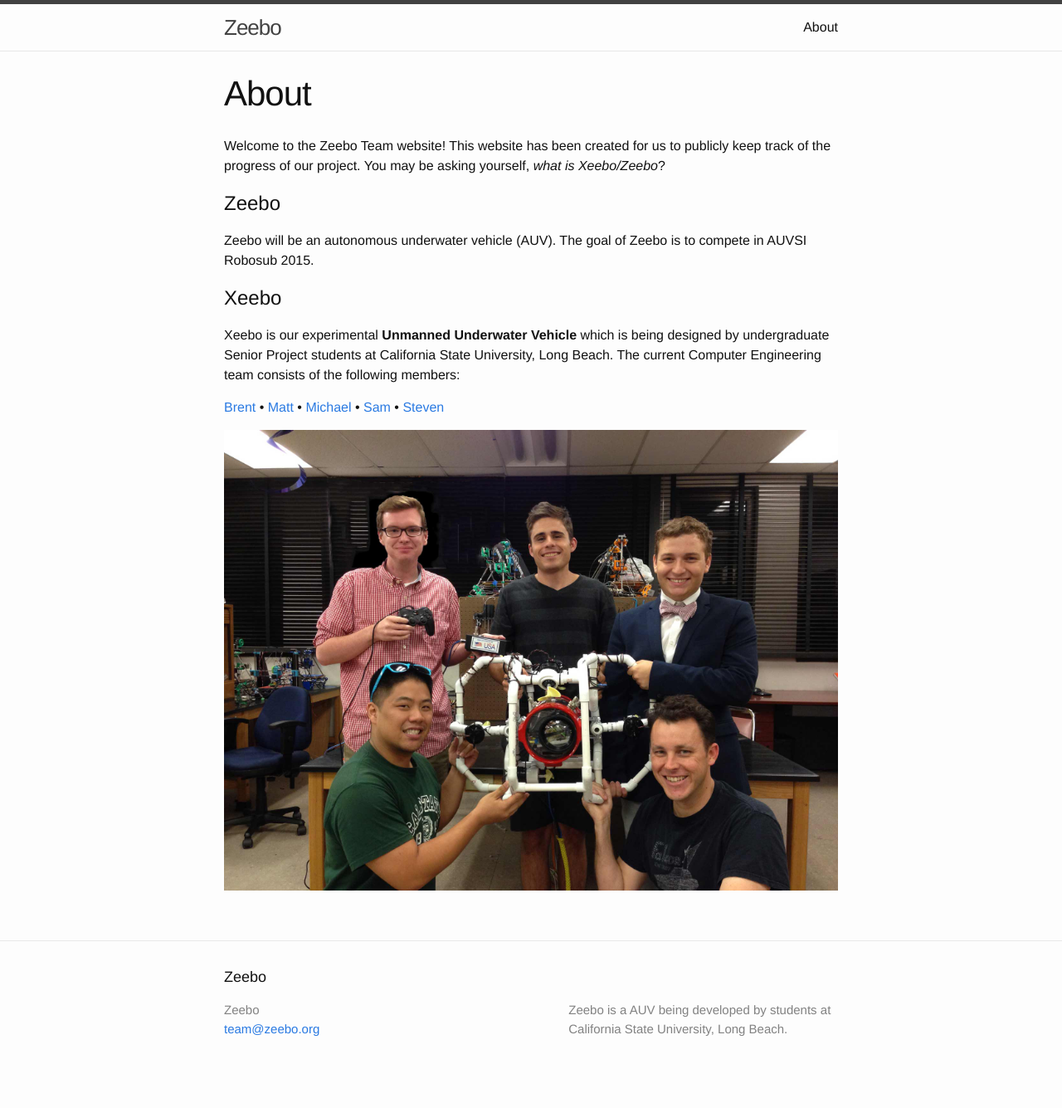
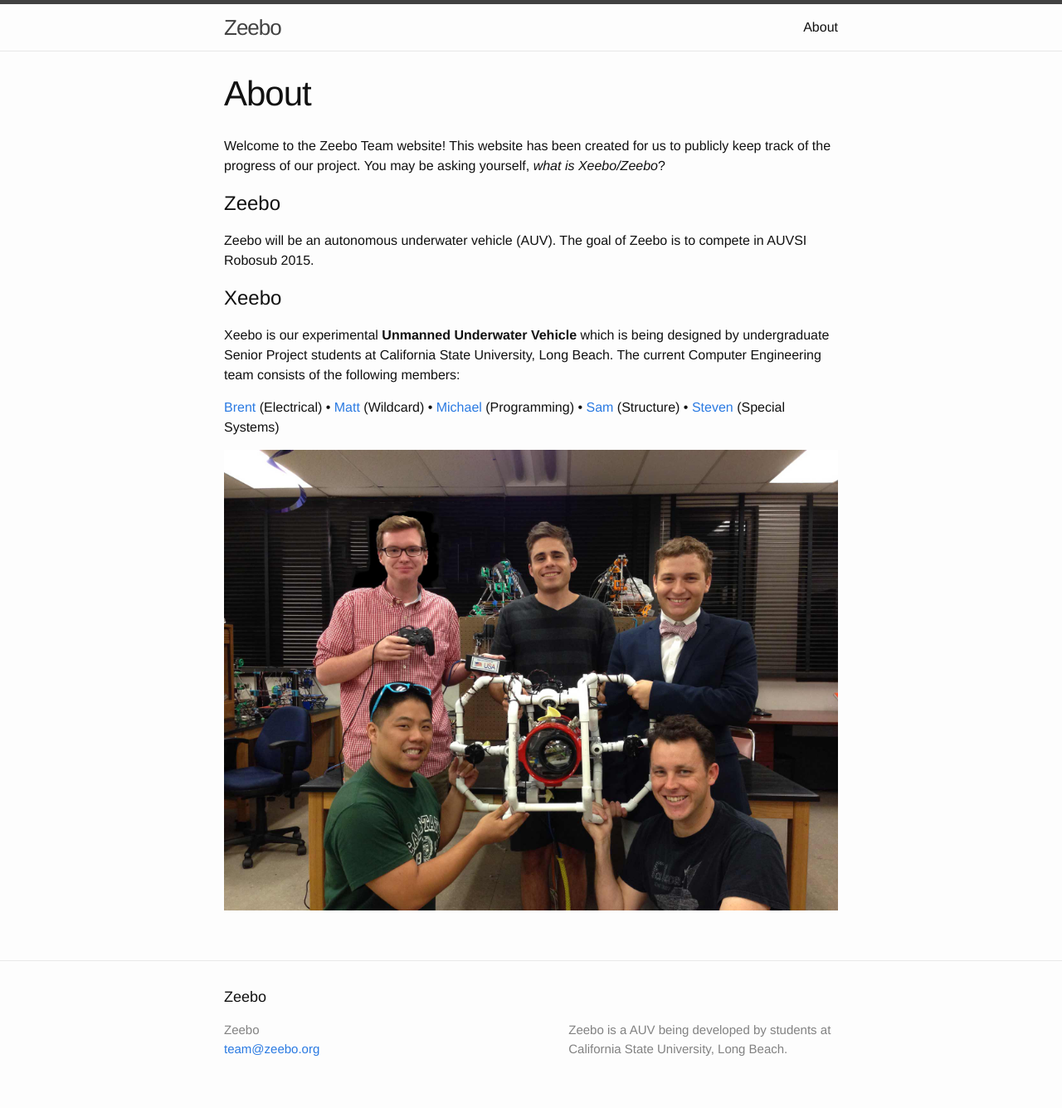
Before and after one commit to vartan/Xeebo, a Jekyll site: the page built from about.md, in a window 1280 px wide. Shown: the whole page at 83% size. Built offline with Jekyll 4.4.1, drawn with Linux system fonts in a browser that asks for light colours; before the commit the page ends 1311 px from its top, so only the background shows below that.

Commit message:
Update about.md

```diff
--- a/about.md
+++ b/about.md
@@ -12,6 +12,6 @@
 #Xeebo
 Xeebo is our experimental **Unmanned Underwater Vehicle** which is being designed by undergraduate Senior Project students at California State University, Long Beach. The current Computer Engineering team consists of the following members:
 
-[Brent](mailto:brent@zeebo.org) &bull; [Matt](mailto:matt@zeebo.org) &bull; [Michael](mailto:michael@zeebo.org) &bull; [Sam](mailto:sam@zeebo.org) &bull; [Steven](mailto:steven@zeebo.org)
+[Brent](mailto:brent@zeebo.org) (Electrical) &bull; [Matt](mailto:matt@zeebo.org) (Wildcard) &bull; [Michael](mailto:michael@zeebo.org) (Programming) &bull; [Sam](mailto:sam@zeebo.org) (Structure) &bull; [Steven](mailto:steven@zeebo.org) (Special Systems)
 
 ![Team Xeebo](/images/team.jpg "Team Xeebo")
```
